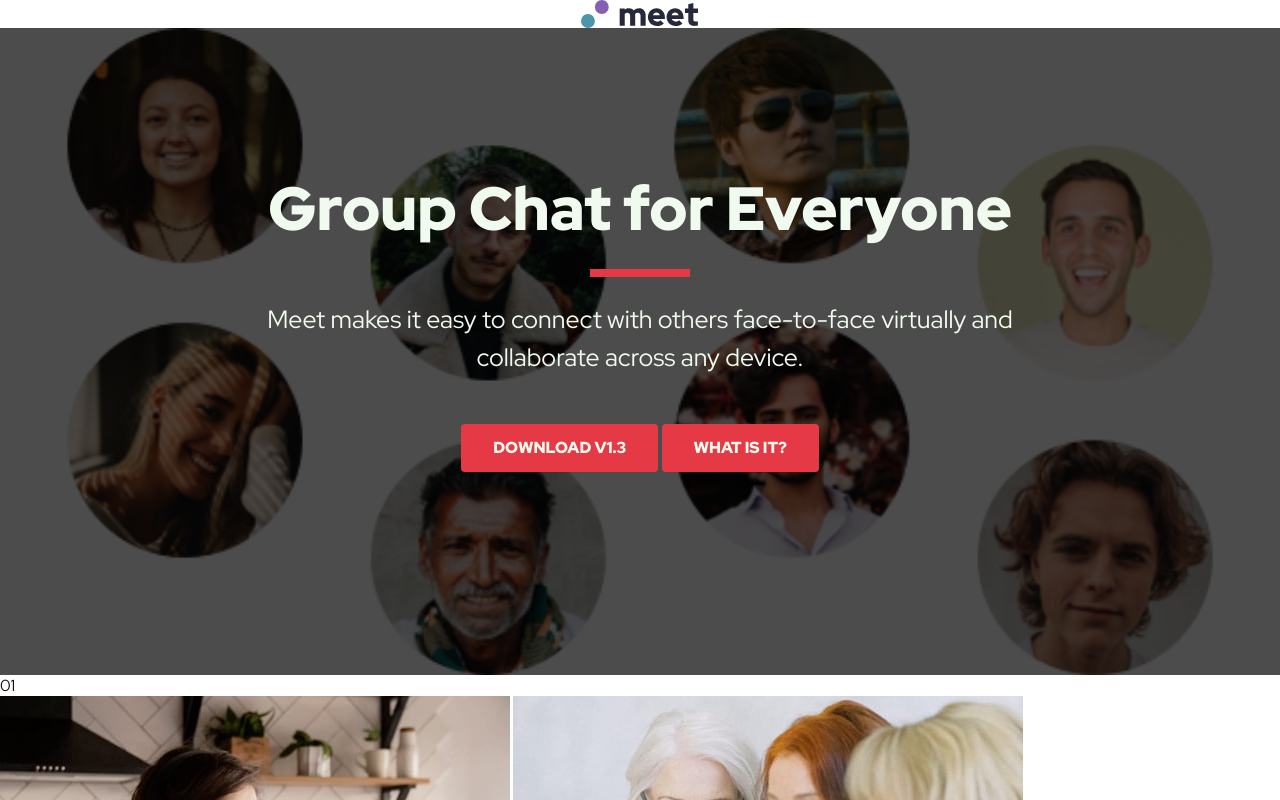
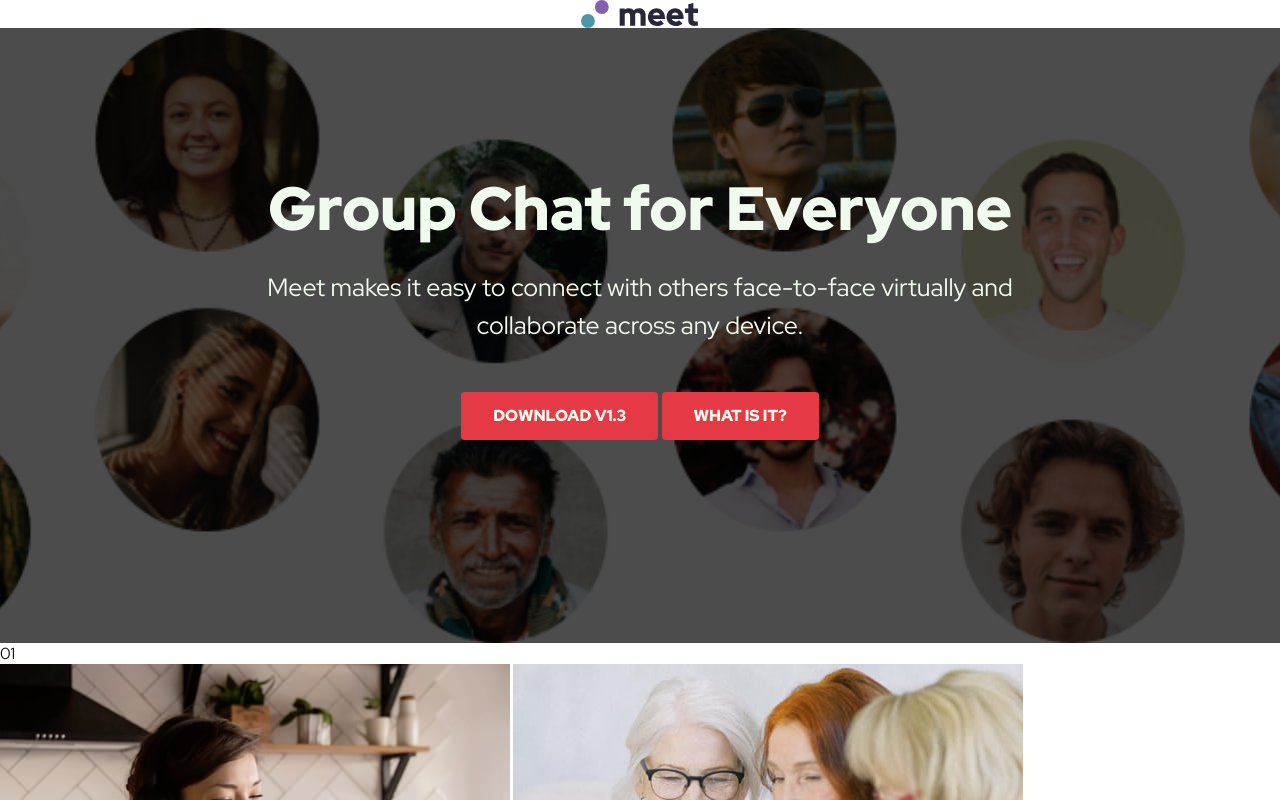
Before and after one commit to jkaps9/meet-landing-page, a website built with webpack: page src/template.html in a window 1280 px wide. Shown: the top 800 px of the page. Built offline with nearby package versions, Linux system fonts and the light colour scheme.

Commit message:
remove divider line from hero

```diff
--- a/src/critical.css
+++ b/src/critical.css
@@ -40,21 +40,6 @@
       margin: 0 auto clamp(1rem, 4vw, 1.5rem);
       color: var(--color-body-text-light);
       position: relative;
-
-      &:after {
-        /* Divider Line */
-        content: "";
-        /* 60px - 100px */
-        width: clamp(3.75rem, 9.5vw, 6.25rem);
-        /* 4px - 8px */
-        height: clamp(0.25rem, 0.8vw, 0.5rem);
-        /* 16px - 24px */
-        margin: clamp(1rem, 4vw, 1.5rem) auto clamp(1rem, 4vw, 1.5rem);
-        background: var(--color-primary);
-        opacity: 1;
-        position: relative;
-        display: block;
-      }
     }
 
     p {
```
